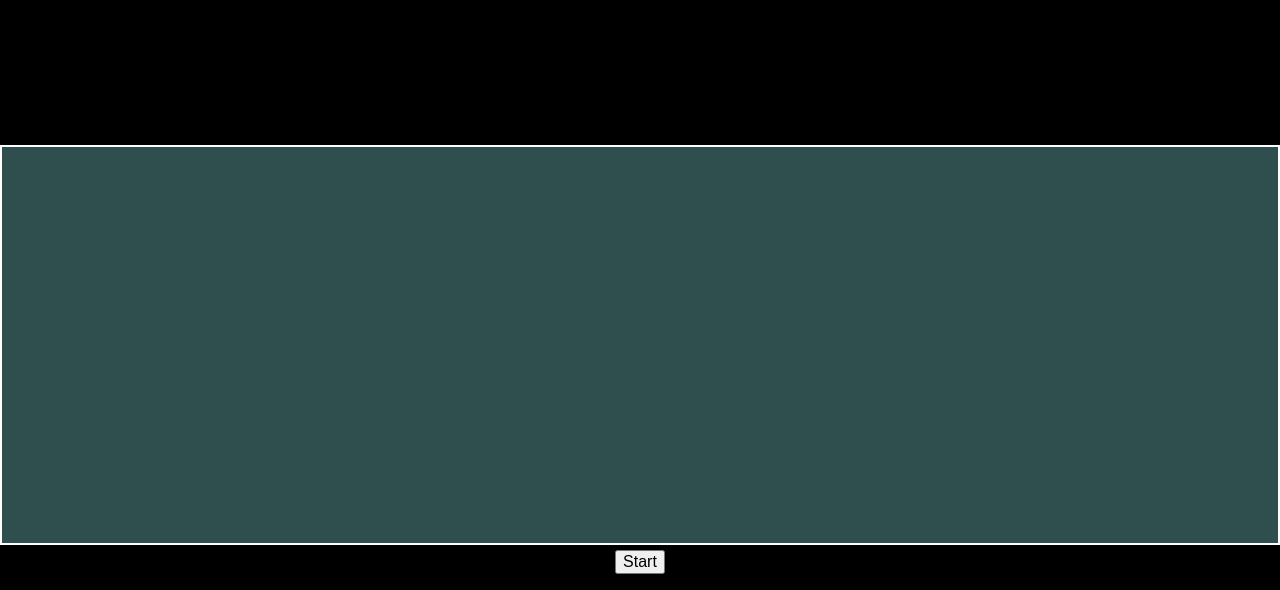
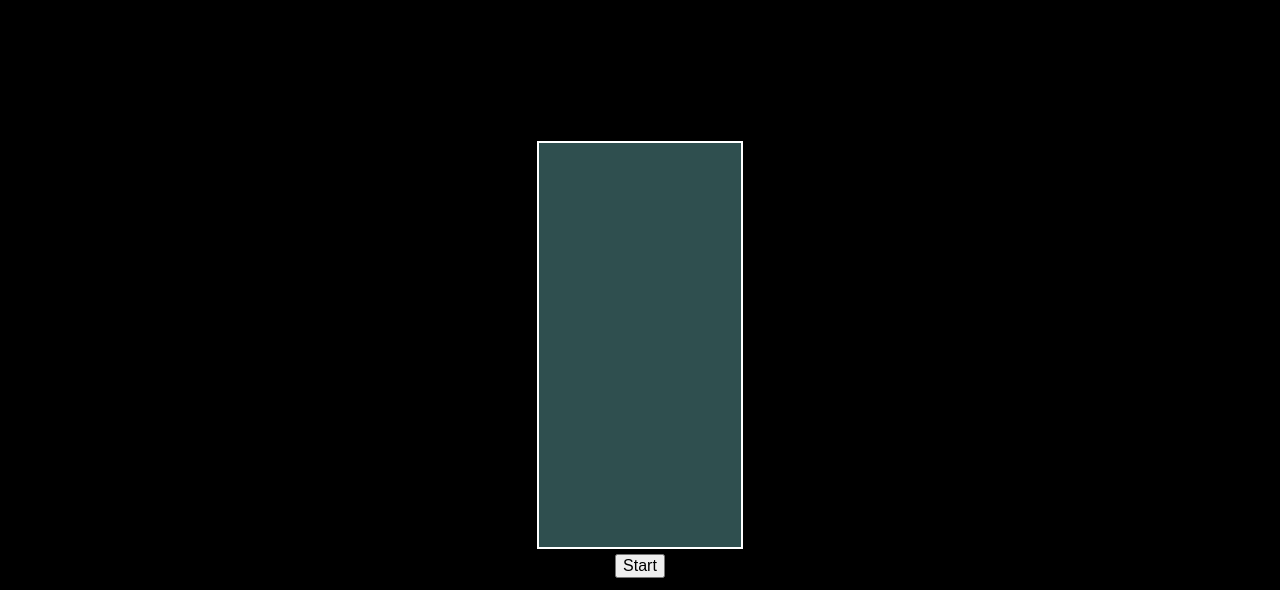
Before and after one commit to FilipJoxerTrcka/racingCar, a plain HTML site: page racingCar.html in a window 1280 px wide. Shown: the top 590 px of the page. Drawn offline with Linux system fonts and the light colour scheme.

Commit message:
Update racing.css

```diff
--- a/racing.css
+++ b/racing.css
@@ -9,14 +9,6 @@ body {
     align-items: center;
     height: 100vh;
     overflow: hidden;
-}
-
-#gameArea{
-    display: flex;
-    justify-content: center;
-    align-items: center;
-    width: 100%;
-    height: 50%;
 }
 
 canvas{
```
